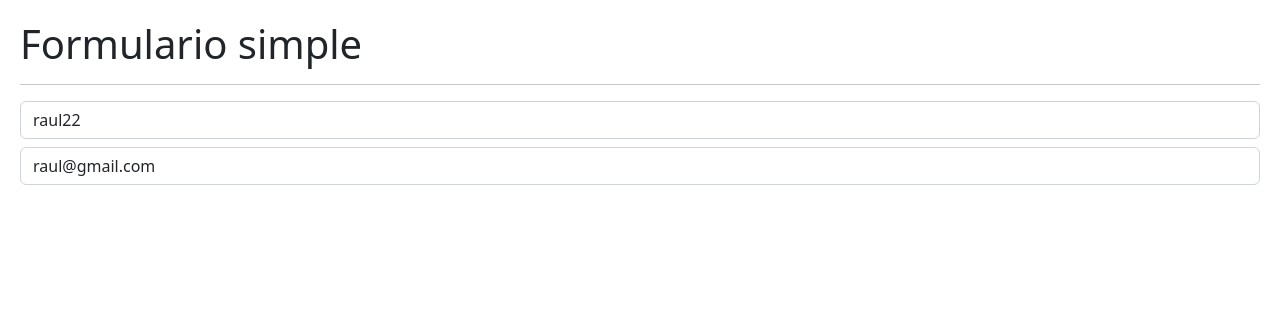
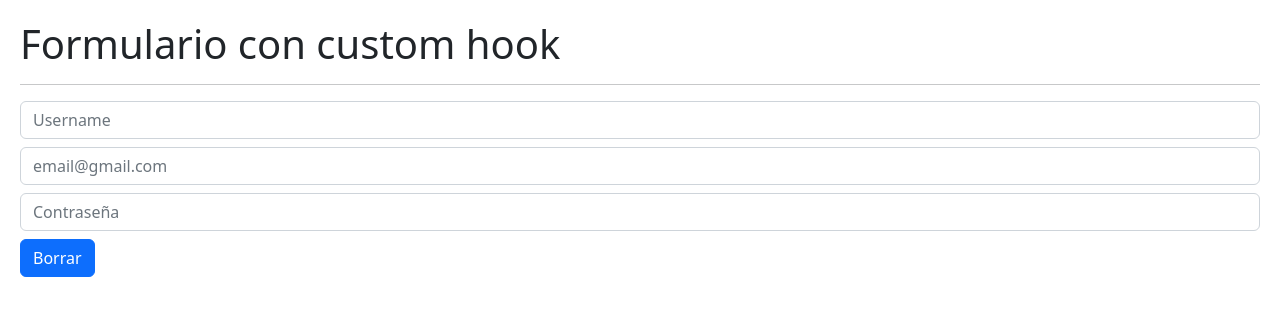
Before and after one commit to raulmoralesruiz/curso-react, a React (Vite) app in the folder 05-hook-app/: page / in a window 1280 px wide. Shown: the top 316 px of the page. Built offline with nearby package versions, Linux system fonts and the light colour scheme.

Commit message:
05-hook-app | Formulario con custom hook

```diff
--- /dev/null
+++ b/05-hook-app/src/02-useEffect/FormWithCustomHook.jsx
@@ -0,0 +1,52 @@
+import { useEffect } from "react";
+import { useForm } from "../hooks/useForm";
+
+export const FormWithCustomHook = () => {
+
+  const { handleInputChange, username, email, password, handleResetForm } =
+    useForm({
+      username: "",
+      email: "",
+      password: "",
+    });
+
+  // const { username, email, password } = formState;
+
+
+  return (
+    <>
+      <h1>Formulario con custom hook</h1>
+      <hr />
+
+      <input
+        type="text"
+        className="form-control"
+        placeholder="Username"
+        name="username"
+        value={username}
+        onChange={handleInputChange}
+      />
+
+      <input
+        type="email"
+        className="form-control mt-2"
+        placeholder="email@gmail.com"
+        name="email"
+        value={email}
+        onChange={handleInputChange}
+      />
+
+      <input
+        type="password"
+        className="form-control mt-2"
+        placeholder="Contraseña"
+        name="password"
+        value={password}
+        onChange={handleInputChange}
+      />
+
+      <button onClick={ handleResetForm } className="btn btn-primary mt-2">Borrar</button>
+
+    </>
+  );
+};
--- /dev/null
+++ b/05-hook-app/src/hooks/useForm.js
@@ -0,0 +1,23 @@
+import { useState } from "react";
+
+export const useForm = (initialForm = {}) => {
+  const [formState, setFormState] = useState(initialForm);
+
+  const handleInputChange = ({ target }) => {
+    setFormState({
+      ...formState,
+      [target.name]: target.value,
+    });
+  };
+
+  const handleResetForm = () => {
+    setFormState(initialForm);
+  };
+
+  return {
+    ...formState,
+    formState,
+    handleInputChange,
+    handleResetForm,
+  };
+};
--- a/05-hook-app/src/main.jsx
+++ b/05-hook-app/src/main.jsx
@@ -1,13 +1,14 @@
 import React from "react";
 import ReactDOM from "react-dom/client";
-import { CounterApp } from "./01-useState/CounterApp";
-import { CounterWithCustomHook } from "./01-useState/CounterWithCustomHook";
-import { SimpleForm } from "./02-useEffect/SimpleForm";
-import { HooksApp } from "./HooksApp";
+// import { CounterApp } from "./01-useState/CounterApp";
+// import { CounterWithCustomHook } from "./01-useState/CounterWithCustomHook";
+import { FormWithCustomHook } from "./02-useEffect/FormWithCustomHook";
+// import { SimpleForm } from "./02-useEffect/SimpleForm";
+// import { HooksApp } from "./HooksApp";
 import "./index.css";
 
 ReactDOM.createRoot(document.getElementById("root")).render(
   // <React.StrictMode>
-    <SimpleForm />
+    <FormWithCustomHook />
   // </React.StrictMode>
 );
```
